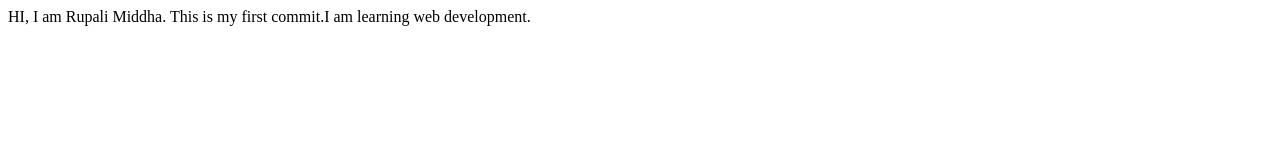
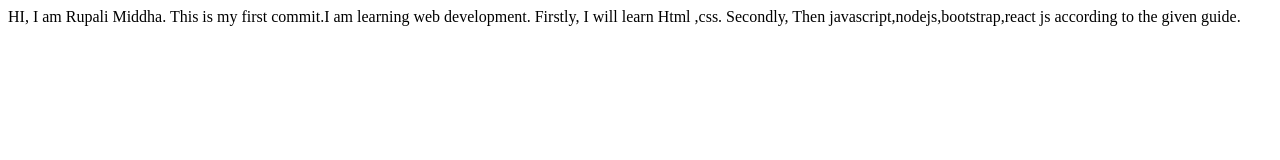
Before and after one commit to rupali0731/host_website, a plain HTML site: page index.html in a window 1280 px wide. Drawn offline with Linux system fonts and the light colour scheme.

Commit message:
docs- project details added.

```diff
--- a/index.html
+++ b/index.html
@@ -7,5 +7,7 @@
 </head>
 <body>
    HI, I am Rupali Middha. This is my first commit.I am learning web development.
+   Firstly, I will learn Html ,css.
+   Secondly, Then javascript,nodejs,bootstrap,react js according to the given guide.
 </body>
 </html>
```
